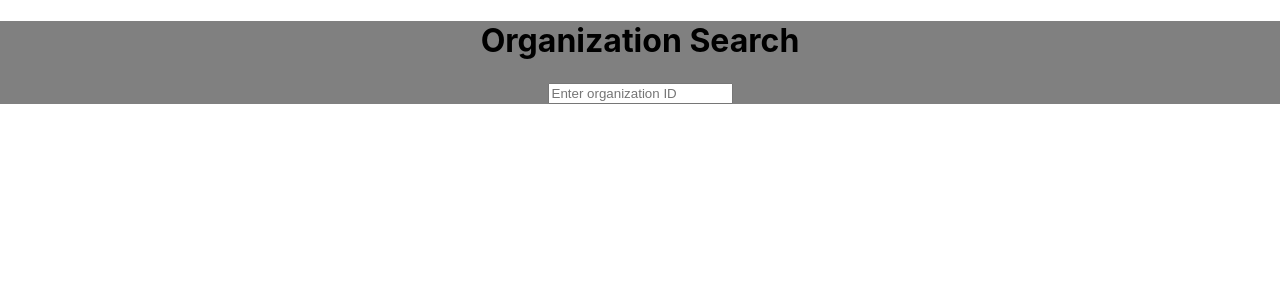
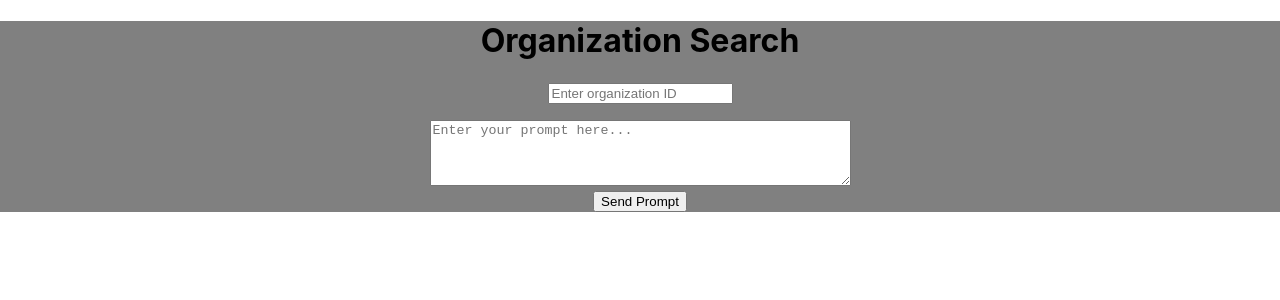
Before and after one commit to t-pawlisiak/hackathon-ui, a React (Create React App) app: page / in a window 1280 px wide. Shown: the top 300 px of the page. Built offline with nearby package versions, Linux system fonts and the light colour scheme.

Commit message:
add prompt inptu

```diff
--- a/src/App.tsx
+++ b/src/App.tsx
@@ -1,12 +1,14 @@
 import React from 'react';
 import './App.css';
 import OrganizationSearch from './components/OrganizationSearch';
+import PromptInput from './components/PromptInput';
 
 function App() {
   return (
     <div className="App">
       <h1>Organization Search</h1>
       <OrganizationSearch />
+      <PromptInput />
     </div>
   );
 }
--- /dev/null
+++ b/src/components/PromptInput.tsx
@@ -0,0 +1,33 @@
+import React, { useState } from 'react';
+
+const PromptSender: React.FC = () => {
+  const [prompt, setPrompt] = useState(''); // To manage the value of the textarea
+
+  const handleInputChange = (event: React.ChangeEvent<HTMLTextAreaElement>) => {
+    setPrompt(event.target.value); // Update the prompt state whenever the textarea value changes
+  };
+
+  const handleSubmit = (event: React.FormEvent) => {
+    event.preventDefault();
+    console.log("Sending the prompt:", prompt);
+    setPrompt('');
+  };
+
+  return (
+    <div>
+      <form onSubmit={handleSubmit}>
+        <textarea
+          value={prompt}
+          onChange={handleInputChange}
+          placeholder="Enter your prompt here..."
+          rows={4}
+          cols={50}
+        />
+        <br />
+        <button type="submit">Send Prompt</button>
+      </form>
+    </div>
+  );
+}
+
+export default PromptSender;
```
